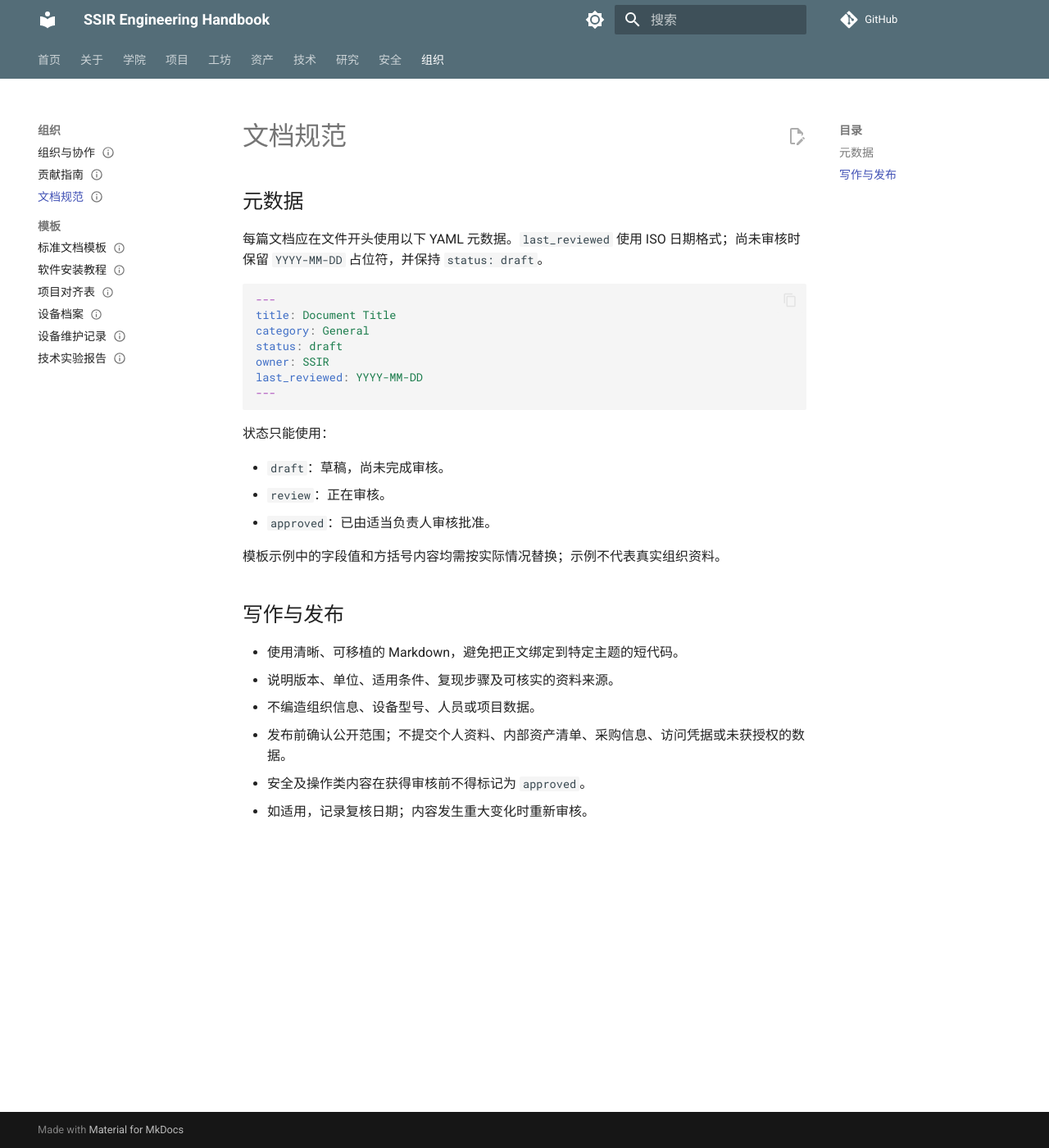
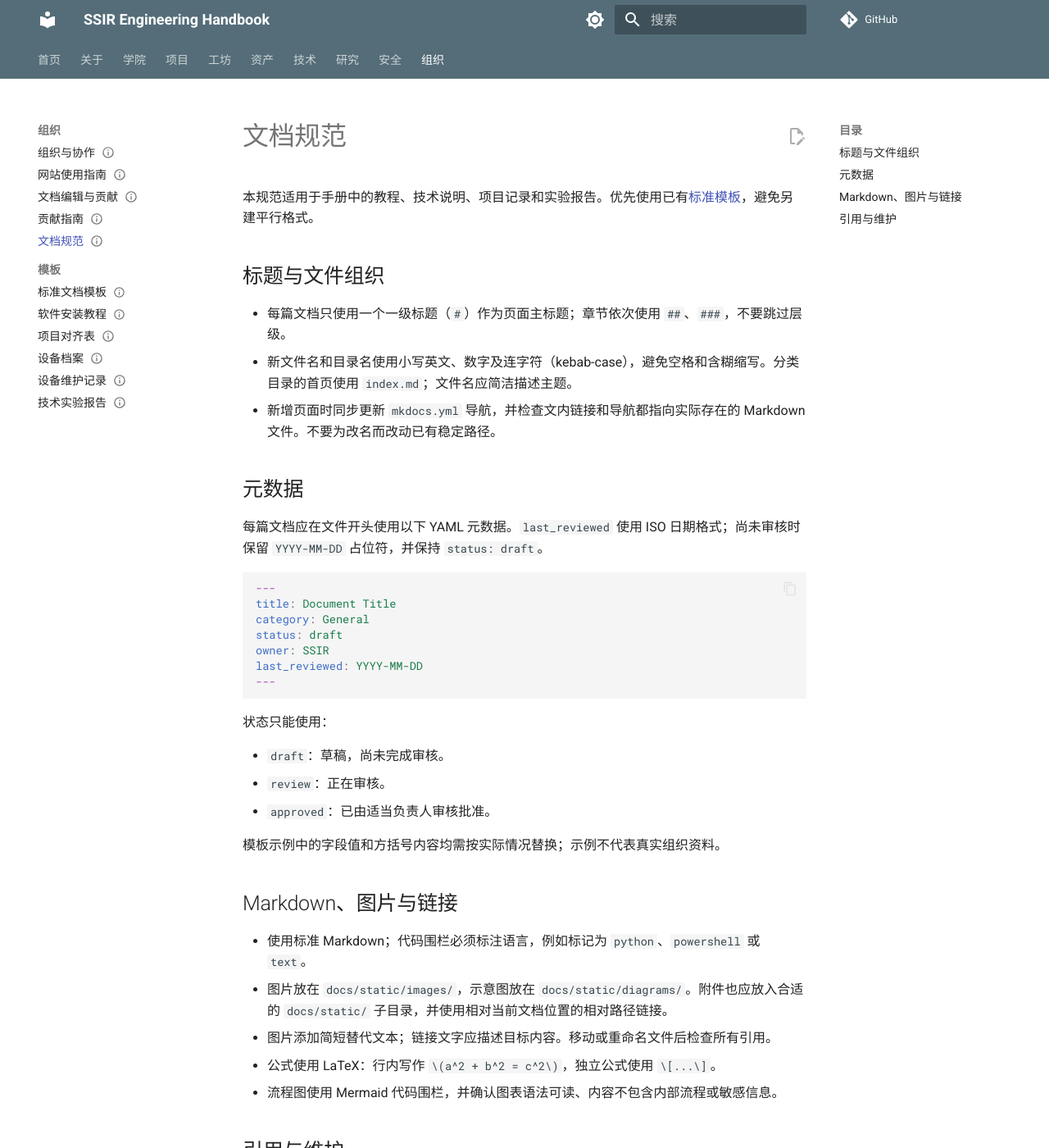
Before and after one commit to SSIR-GDSYZX/SSIR-Engineering-Handbook, an MkDocs documentation site: the page built from docs/organization/document-standards.md, in a window 1280 px wide and 1400 px high. Shown: the whole window at 82% size. Built offline with MkDocs 1.6.1 and Material for MkDocs 9.7.7, drawn with Linux system fonts in a browser that asks for light colours; comment, search, counter and statistics services are not loaded; some of the changed text lies outside the part shown.

Commit message:
docs: add contribution guides and PR CI

```diff
--- a/docs/organization/document-standards.md
+++ b/docs/organization/document-standards.md
@@ -7,6 +7,14 @@ last_reviewed: YYYY-MM-DD
 ---
 
 # 文档规范
+
+本规范适用于手册中的教程、技术说明、项目记录和实验报告。优先使用已有[标准模板](../templates/index.md)，避免另建平行格式。
+
+## 标题与文件组织
+
+- 每篇文档只使用一个一级标题（`#`）作为页面主标题；章节依次使用 `##`、`###`，不要跳过层级。
+- 新文件名和目录名使用小写英文、数字及连字符（kebab-case），避免空格和含糊缩写。分类目录的首页使用 `index.md`；文件名应简洁描述主题。
+- 新增页面时同步更新 `mkdocs.yml` 导航，并检查文内链接和导航都指向实际存在的 Markdown 文件。不要为改名而改动已有稳定路径。
 
 ## 元数据
 
@@ -30,11 +38,20 @@ last_reviewed: YYYY-MM-DD
 
 模板示例中的字段值和方括号内容均需按实际情况替换；示例不代表真实组织资料。
 
-## 写作与发布
+## Markdown、图片与链接
+
+- 使用标准 Markdown；代码围栏必须标注语言，例如标记为 `python`、`powershell` 或 `text`。
+- 图片放在 `docs/static/images/`，示意图放在 `docs/static/diagrams/`。附件也应放入合适的 `docs/static/` 子目录，并使用相对当前文档位置的相对路径链接。
+- 图片添加简短替代文本；链接文字应描述目标内容。移动或重命名文件后检查所有引用。
+- 公式使用 LaTeX：行内写作 `\(a^2 + b^2 = c^2\)`，独立公式使用 `\[...\]`。
+- 流程图使用 Mermaid 代码围栏，并确认图表语法可读、内容不包含内部流程或敏感信息。
+
+## 引用与维护
 
 - 使用清晰、可移植的 Markdown，避免把正文绑定到特定主题的短代码。
-- 说明版本、单位、适用条件、复现步骤及可核实的资料来源。
+- 说明适用的软件/硬件版本、单位、环境、复现步骤、限制及最后验证日期。
+- 引用外部资料时，提供有意义的标题和原始来源链接；必要时注明作者、版本或访问日期，并尊重原资料许可证。避免复制大段受版权保护内容。
 - 不编造组织信息、设备型号、人员或项目数据。
 - 发布前确认公开范围；不提交个人资料、内部资产清单、采购信息、访问凭据或未获授权的数据。
-- 安全及操作类内容在获得审核前不得标记为 `approved`。
+- 安全及操作类内容必须由适当负责人审核；获得审核前保持 `draft` 或 `review`，不得标记为 `approved`。
 - 如适用，记录复核日期；内容发生重大变化时重新审核。
--- a/mkdocs.yml
+++ b/mkdocs.yml
@@ -91,6 +91,8 @@ nav:
   - 安全: safety/index.md
   - 组织:
       - organization/index.md
+      - 网站使用指南: organization/website-guide.md
+      - 文档编辑与贡献: organization/document-editing-guide.md
       - 贡献指南: organization/contribution-guide.md
       - 文档规范: organization/document-standards.md
       - 模板:
```
Also changed, not shown: CONTRIBUTING.md (+7 -0 lines), docs/index.md (+4 -3 lines), docs/organization/contribution-guide.md (+6 -3 lines), docs/organization/document-editing-guide.md (added, +80 -0 lines), docs/organization/website-guide.md (added, +45 -0 lines), 1 other file.
